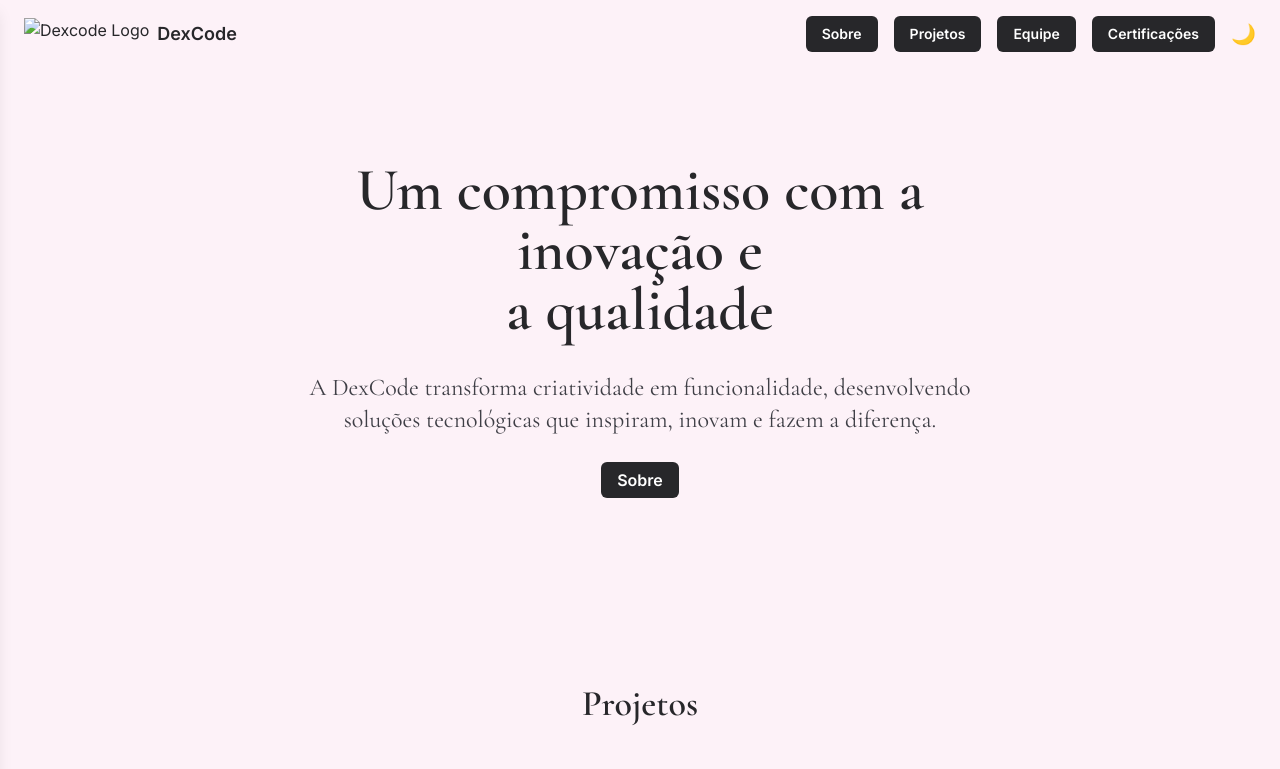
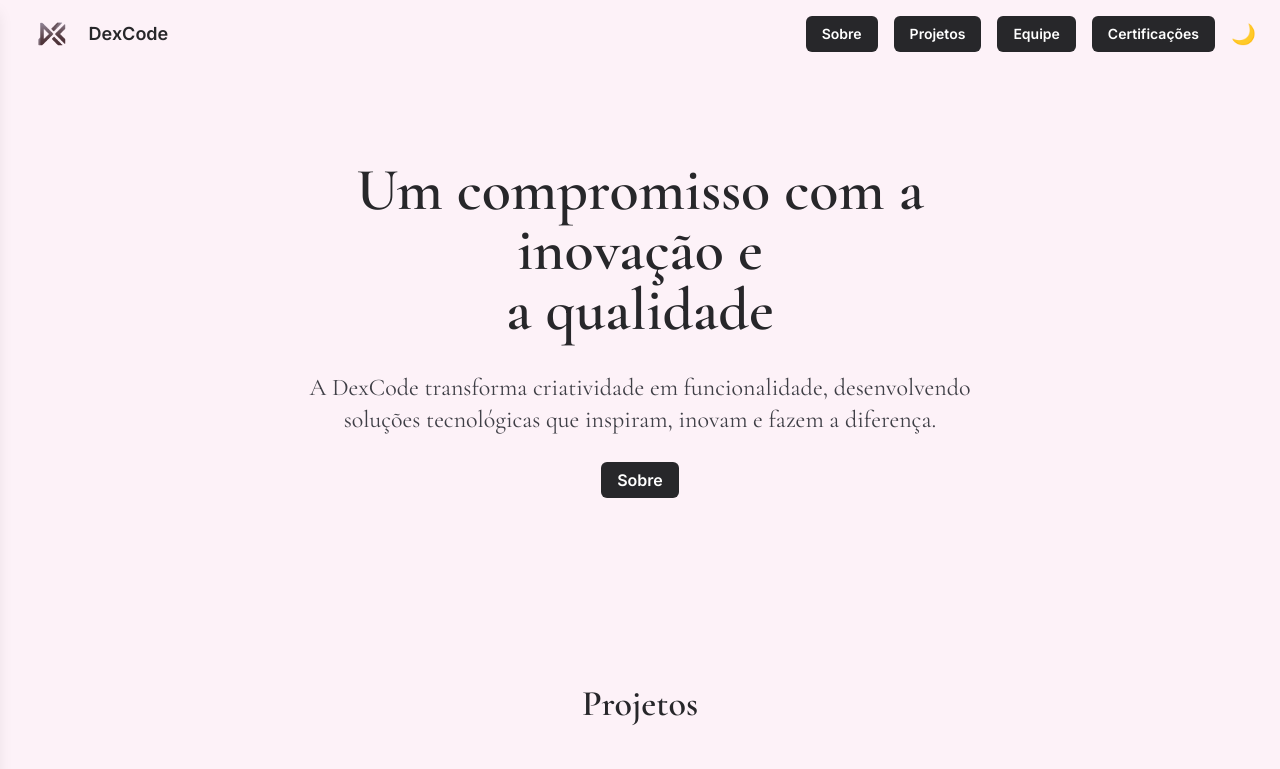
Before and after one commit to hatdexw/dexcode-site, a plain HTML site: page index.html in a window 1280 px wide. Shown: the top 769 px of the page. Drawn offline with nearby package versions, Linux system fonts and the light colour scheme.

Commit message:
adicionando logo na navbar

```diff
--- a/index.html
+++ b/index.html
@@ -79,7 +79,7 @@
   <!-- Navbar fixa -->
   <header id="navbar" class="fixed top-0 left-0 w-full bg-pink-50 dark:bg-zinc-900 text-zinc-800 dark:text-zinc-100 z-40 flex items-center justify-between px-6 py-4 font-ui transition-shadow">
     <div class="flex items-center gap-2">
-      <img src="img/dexlogo.png" alt="Dexcode Logo" class="h-8 w-auto">
+      <img src="dexlogo.png" alt="Dexcode Logo" class="h-8 w-auto">
       <span class="text-lg font-medium font-semibold">DexCode</span>
     </div>
 
```
